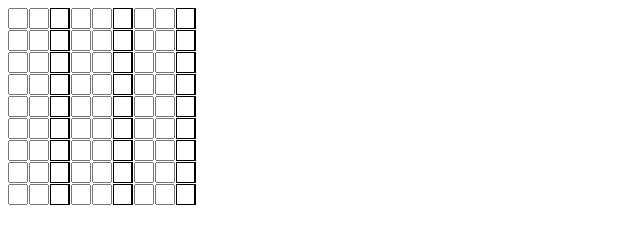
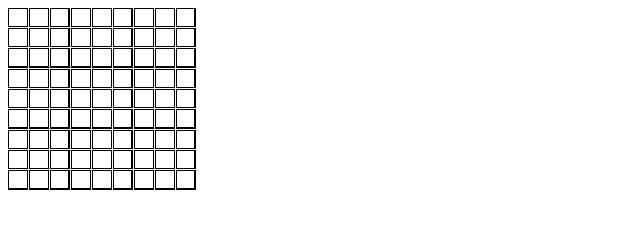
Before and after one commit to c5058334/mini-hackathon-dtss, a plain HTML site: page index.html in a window 1280 px wide. Shown: the whole page, without its empty margins (0-640 px from the left). Drawn offline with Linux system fonts and the light colour scheme.

Commit message:
Divides the boxes

```diff
--- a/css/main.css
+++ b/css/main.css
@@ -1,22 +1,27 @@
-#sudoku-grid2{
+#sudoku-grid2 {
     display: grid;
     grid-template-columns: 20px 20px 20px 20px 20px 20px 20px 20px 20px;
     gap: 1px;
 }
 
-#sudoku-grid2 > input {
+#sudoku-grid2>input {
     max-width: 20px;
+    border-right: solid black 1px;
+    border-top: solid black 1px;
+    border-bottom: solid black 1px;
+    border-left: solid black 1px;
 }
 
-#sudoku-grid2 > input:nth-child(3n){
-    border-right: solid black 2px;
-    border-top: solid black 0.5px;
-    border-bottom: solid black 0.5px;
-    border-left: solid black 0.5px;
+#sudoku-grid2>input:nth-child(3n) {
+    border-right: solid black 2px !important;
 }
 
-.invalid{
+.invalid {
     border: solid red 2px !important;
     border-radius: 4px;
     background-color: #FF797A;
 }
+
+.col-2, .col-5, .col-8{
+    border-bottom: solid black 2px !important;
+}
```
